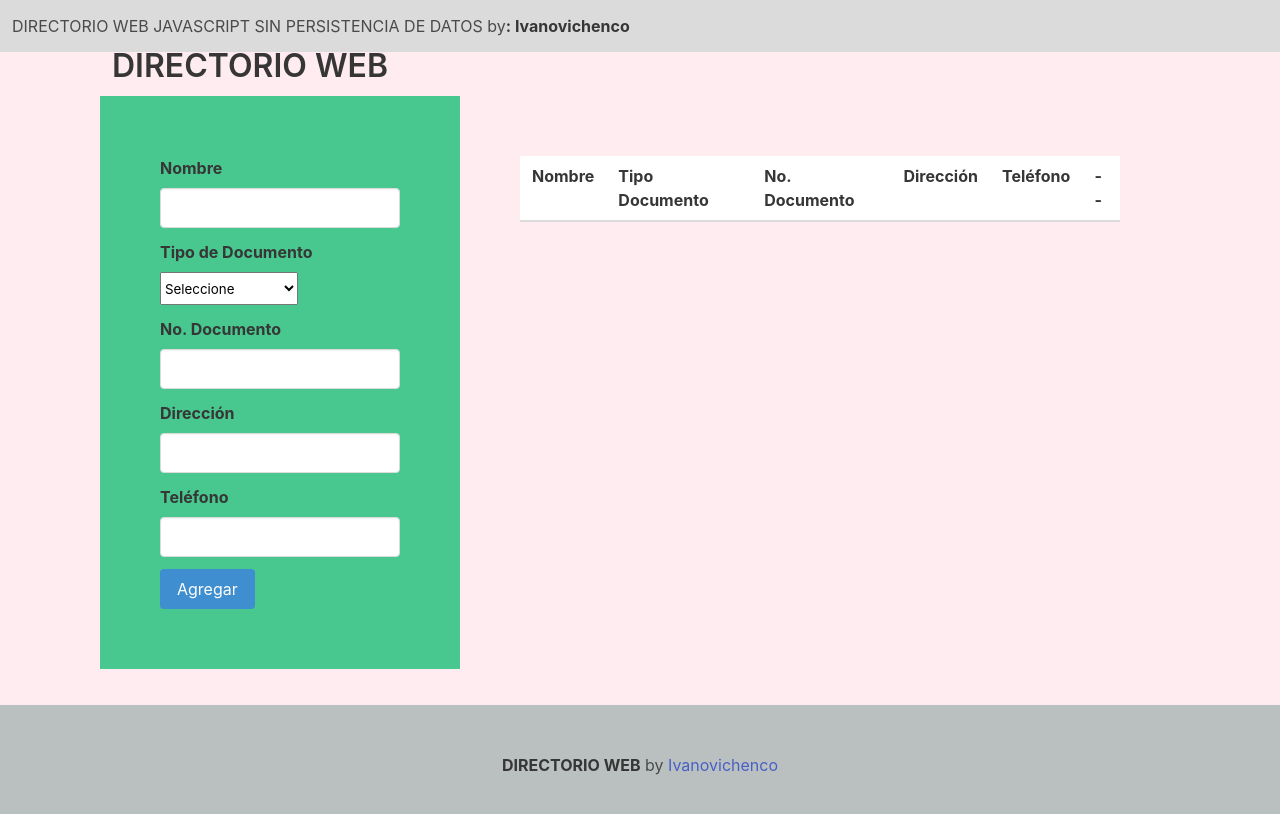
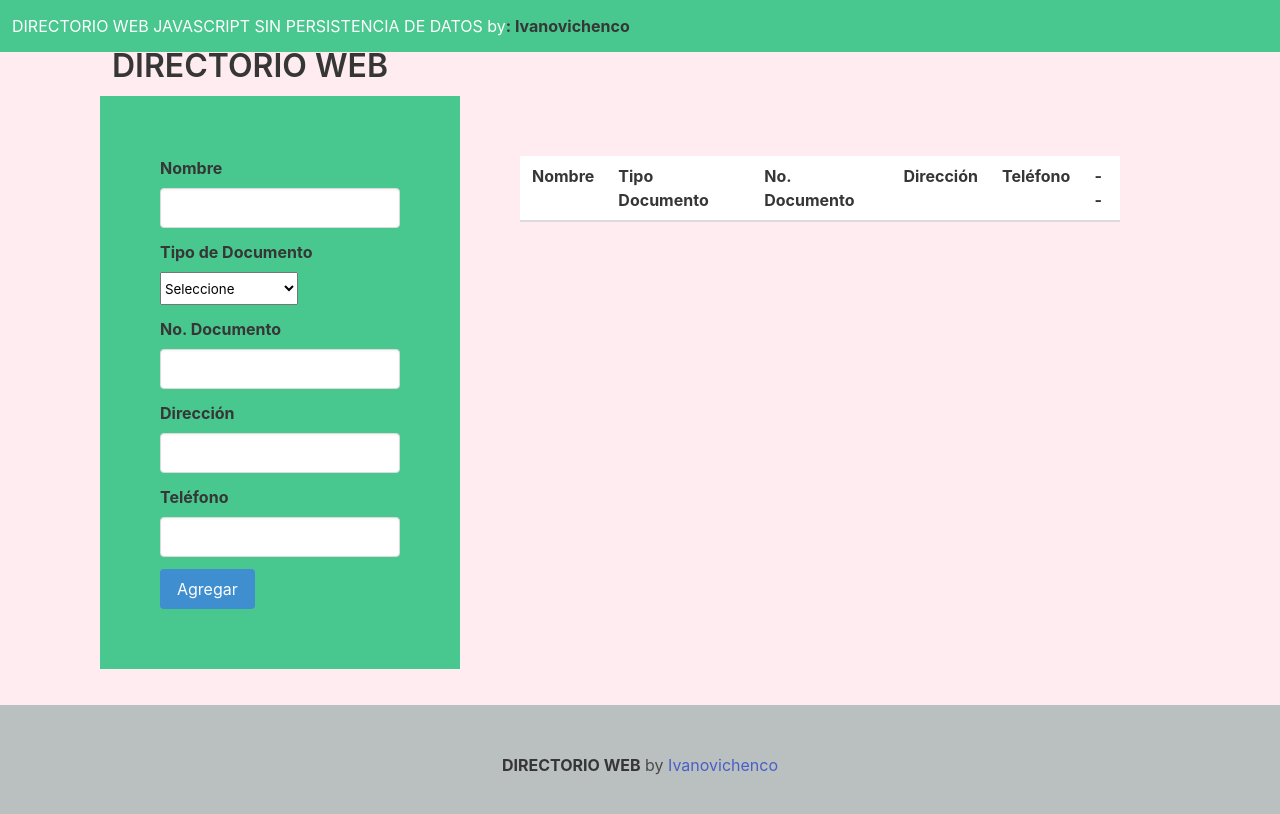
Before and after one commit to Ivanovichenco/directorio, a plain HTML site: page index.html in a window 1280 px wide. Drawn offline with nearby package versions, Linux system fonts and the light colour scheme.

Commit message:
Cambio color navbar

```diff
--- a/index.html
+++ b/index.html
@@ -14,7 +14,7 @@
 <body>
   <header>
     <!-- Clase navbar -->
-    <nav class="navbar has-background-grey-lighter is-fixed-top" role="navigation" aria-label="main navigation">
+    <nav class="navbar is-success is-fixed-top" role="navigation" aria-label="main navigation">
       <div class="navbar-brand">
         <div class="navbar-item">DIRECTORIO WEB JAVASCRIPT SIN PERSISTENCIA DE DATOS by<strong>: Ivanovichenco</strong></div>
       </div>
```
